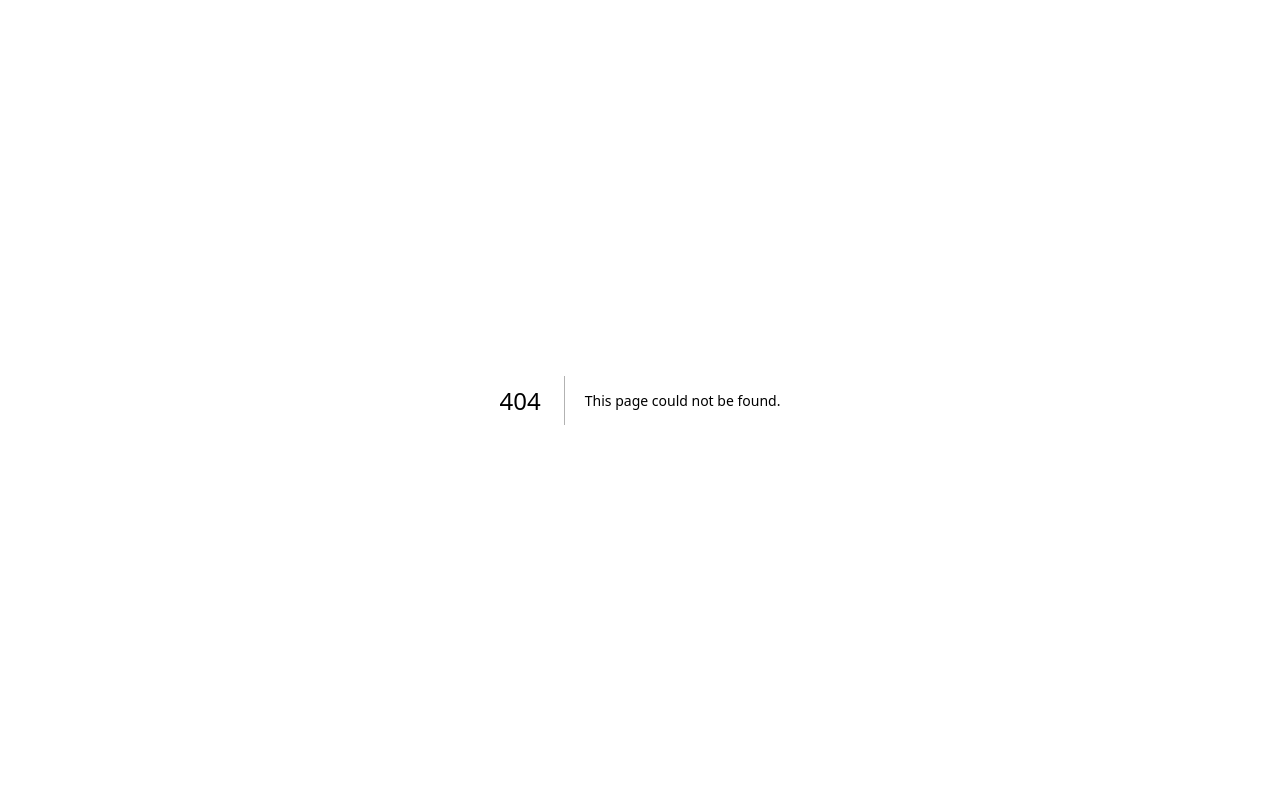
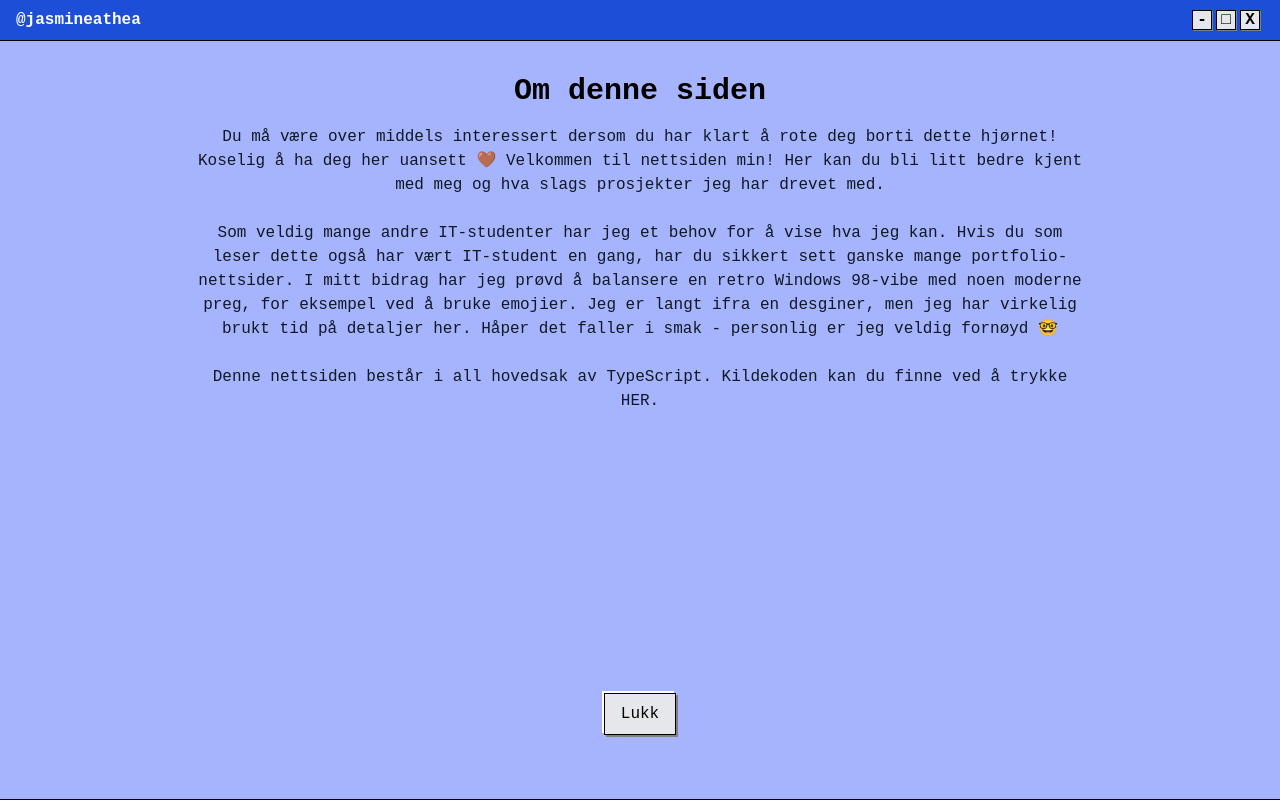
Before and after one commit to jasmineathea/portfolio, a Next.js app: page /info in a window 1280 px wide. Before the commit this address had no page. Built offline with nearby package versions, Linux system fonts and the light colour scheme.

Commit message:
Added paged to start-menu

```diff
--- a/app/about/page.tsx
+++ b/app/about/page.tsx
@@ -1,5 +1,4 @@
 import Header from "@/components/Header";
-import Footer from "@/components/Footer";
 import Window from "@/components/Window";
 import Link from "next/link";
 import PhotoGallery from "@/components/PhotoGallery";
--- /dev/null
+++ b/app/contact/page.tsx
@@ -0,0 +1,40 @@
+import Header from "@/components/Header";
+import Window from "@/components/Window";
+import Link from "next/link";
+
+export default function Contact() {
+  return (
+    <div className="min-h-screen w-screen flex flex-col">
+      {/* Header */}
+      <Header />
+
+      {/* Innholdsområde */}
+      <div className="bg-indigo-300 w-full py-8 border-b border-black flex-1 flex flex-col justify-center items-center">
+        <div className="flex flex-col items-center w-11/12 max-w-4xl mx-auto font-pixel text-center">
+          {/* Tittel */}
+          <h1 className="text-3xl font-bold text-black mb-4">Kontakt</h1>
+
+          {/* Beskrivelse */}
+          <p className="text-gray-900 text-center mb-6">
+            Har du noen spørsmål, innspill, eller ønsker du bare å komme i kontakt med meg? Send meg en epost, ellers kan du finne meg de fleste steder med brukernavnet:
+          </p>
+          <p className="text-gray-900 font-bold text-center mb-6">
+            @jasmineathea
+          </p>
+          <p className="text-gray-900 font-bold text-center mb-6">
+            💌 jasmineathea@proton.me
+          </p>
+        </div>
+
+        {/* "Lukk"-knappen midtstilt nederst */}
+        <div className="flex-1 flex items-end pb-8">
+          <Link href="/">
+            <button className="bg-gray-200 border border-black shadow-[2px_2px_0px_#808080,-2px_-2px_0px_#ffffff] px-4 py-2 font-pixel hover:bg-gray-300 active:shadow-inner">
+              Lukk
+            </button>
+          </Link>
+        </div>
+      </div>
+    </div>
+  );
+}
--- /dev/null
+++ b/app/info/page.tsx
@@ -0,0 +1,41 @@
+import Header from "@/components/Header";
+import Window from "@/components/Window";
+import Link from "next/link";
+
+export default function Info() {
+  return (
+    <div className="min-h-screen w-screen flex flex-col">
+      {/* Header */}
+      <Header />
+
+      {/* Innholdsområde */}
+      <div className="bg-indigo-300 w-full py-8 border-b border-black flex-1 flex flex-col justify-center items-center">
+        <div className="flex flex-col items-center w-11/12 max-w-4xl mx-auto font-pixel text-center">
+          {/* Tittel */}
+          <h1 className="text-3xl font-bold text-black mb-4">Om denne siden</h1>
+
+          {/* Beskrivelse */}
+          <p className="text-gray-900 text-center mb-6">
+            Du må være over middels interessert dersom du har klart å rote deg borti dette hjørnet! Koselig å ha deg her uansett 🤎 Velkommen til nettsiden min! Her kan du bli litt bedre kjent med meg og hva slags prosjekter jeg har drevet med.
+          </p>
+          <p className="text-gray-900 text-center mb-6">
+            Som veldig mange andre IT-studenter har jeg et behov for å vise hva jeg kan. Hvis du som leser dette også har vært IT-student en gang, har du sikkert sett ganske mange portfolio-nettsider. I mitt bidrag har jeg prøvd å balansere en retro Windows 98-vibe med noen moderne preg, for eksempel ved å bruke emojier. Jeg er langt ifra en desginer, men jeg har virkelig brukt tid på detaljer her. Håper det faller i smak - personlig er jeg veldig fornøyd 🤓
+          </p>
+          <p className="text-gray-900 text-center mb-6">
+            Denne nettsiden består i all hovedsak av TypeScript. Kildekoden kan du finne ved å trykke
+            <Link href="https://github.com/jasmineathea/portfolio"> HER.</Link>
+          </p>
+        </div>
+
+        {/* "Lukk"-knappen midtstilt nederst */}
+        <div className="flex-1 flex items-end pb-8">
+          <Link href="/">
+            <button className="bg-gray-200 border border-black shadow-[2px_2px_0px_#808080,-2px_-2px_0px_#ffffff] px-4 py-2 font-pixel hover:bg-gray-300 active:shadow-inner">
+              Lukk
+            </button>
+          </Link>
+        </div>
+      </div>
+    </div>
+  );
+}
--- a/app/projects/page.tsx
+++ b/app/projects/page.tsx
@@ -1,5 +1,4 @@
 import Header from "@/components/Header";
-import Footer from "@/components/Footer";
 import Window from "@/components/Window";
 import ProjectGallery from "@/components/ProjectGallery";
 import Link from "next/link";
--- /dev/null
+++ b/app/settings/page.tsx
@@ -0,0 +1,34 @@
+import Header from "@/components/Header";
+import Window from "@/components/Window";
+import Link from "next/link";
+
+export default function Settings() {
+  return (
+    <div className="min-h-screen w-screen flex flex-col">
+      {/* Header */}
+      <Header />
+
+      {/* Innholdsområde */}
+      <div className="bg-indigo-300 w-full py-8 border-b border-black flex-1 flex flex-col justify-center items-center">
+        <div className="flex flex-col items-center w-11/12 max-w-4xl mx-auto font-pixel text-center">
+          {/* Tittel */}
+          <h1 className="text-3xl font-bold text-black mb-4">Instillinger</h1>
+
+          {/* Beskrivelse */}
+          <p className="text-gray-900 text-center mb-6">
+            Legger inn funksjonalitet her senere! Stay tuned 🤓
+          </p>
+        </div>
+
+        {/* "Lukk"-knappen midtstilt nederst */}
+        <div className="flex-1 flex items-end pb-8">
+          <Link href="/">
+            <button className="bg-gray-200 border border-black shadow-[2px_2px_0px_#808080,-2px_-2px_0px_#ffffff] px-4 py-2 font-pixel hover:bg-gray-300 active:shadow-inner">
+              Lukk
+            </button>
+          </Link>
+        </div>
+      </div>
+    </div>
+  );
+}
--- a/components/Footer.tsx
+++ b/components/Footer.tsx
@@ -1,5 +1,6 @@
 "use client";
 
+import Link from "next/link";
 import React, { useEffect, useState, useRef } from "react";
 
 const Footer: React.FC = () => {
@@ -53,12 +54,6 @@ const Footer: React.FC = () => {
         >
           Start
         </div>
-
-        <div className="flex items-center gap-2 pointer-events-none">
-          <span>🛜</span>
-          <span>⏸️</span>
-          <span>⏭️</span>
-        </div>
       </div>
 
       {/* Start-meny */}
@@ -69,13 +64,19 @@ const Footer: React.FC = () => {
         >
           <ul className="flex flex-col">
             <li className="px-4 py-2 border-b border-gray-400 hover:bg-blue-700 hover:text-white cursor-pointer">
-              ℹ️ Om denne siden
+              <Link href="/info" className="block w-full h-full">
+                ℹ️ Om denne siden
+              </Link>
             </li>
             <li className="px-4 py-2 border-b border-gray-400 hover:bg-blue-700 hover:text-white cursor-pointer">
-              ☎️ Kontakt
+              <Link href="/contact" className="block w-full h-full">
+                ☎️ Kontakt
+              </Link>
             </li>
             <li className="px-4 py-2 border-b border-gray-400 hover:bg-blue-700 hover:text-white cursor-pointer">
-              ⚙️ Innstillinger
+              <Link href="/settings" className="block w-full h-full">
+                ⚙️ Innstillinger
+              </Link>
             </li>
           </ul>
         </div>
@@ -84,6 +85,7 @@ const Footer: React.FC = () => {
       {/* Klokke */}
       <div className="text-black px-3 py-1 border border-black bg-gray-300 shadow-[inset_2px_2px_0px_#808080,inset_-2px_-2px_0px_#ffffff] pointer-events-none">
         <div className="flex items-center gap-2">
+          <span>🛜</span>
           <span>🔕</span>
           {time}
         </div>
```
